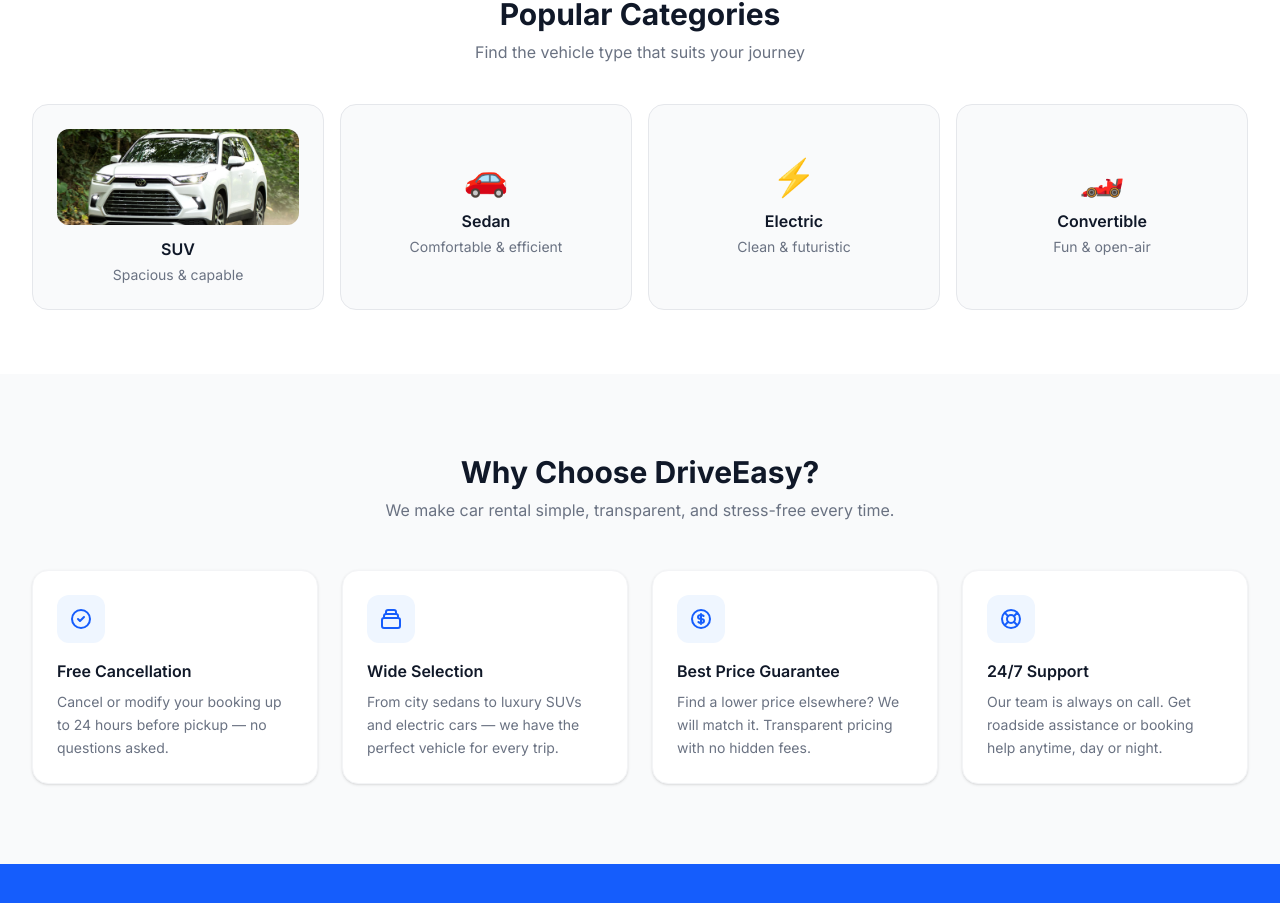
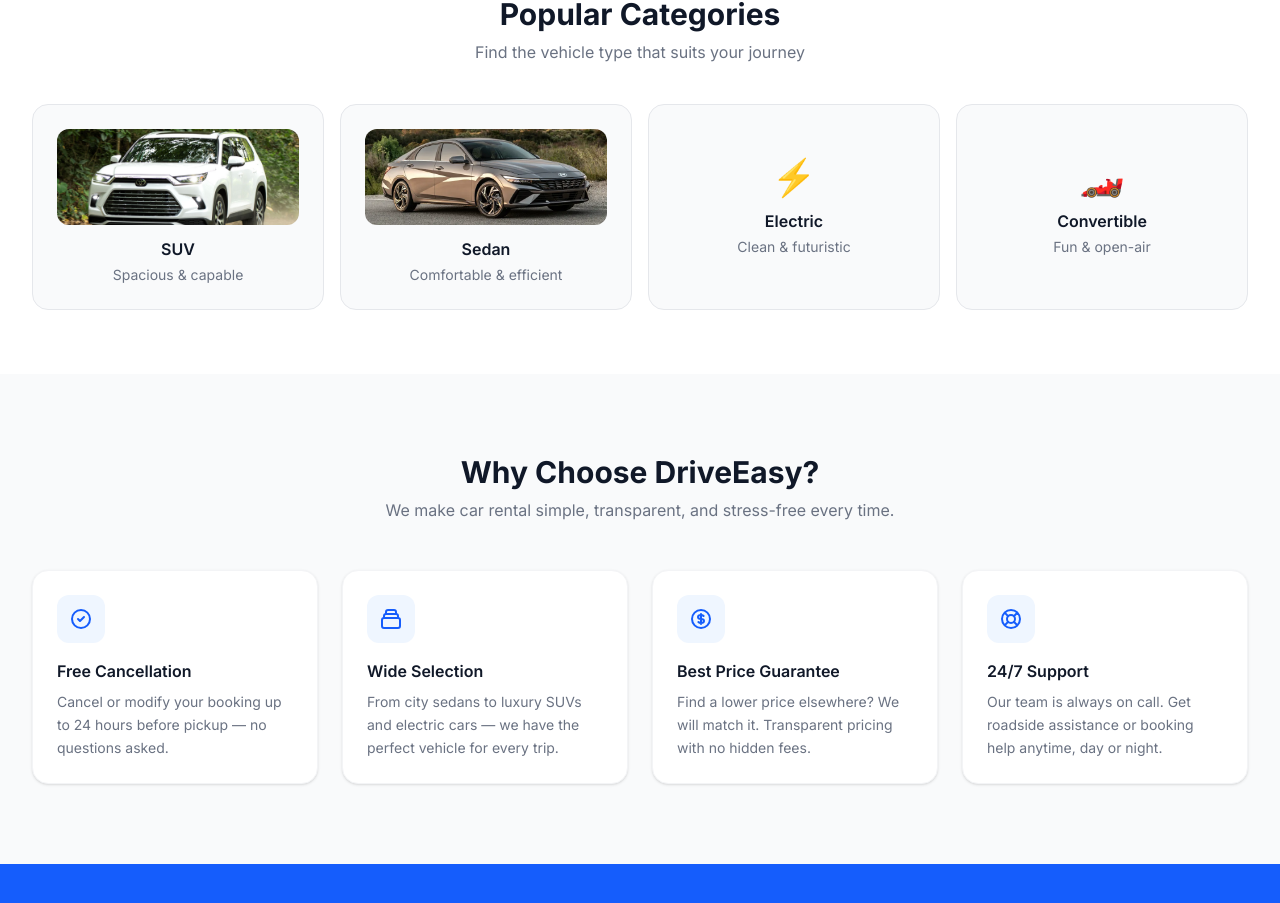
Before and after one commit to summonadev-com/car-rental-manager-john-doe-1782811759, a React (Vite) app: page / in a window 1280 px wide. Shown: the part 933-1836 px from the top of the page. Built offline with nearby package versions, Linux system fonts and the light colour scheme.

Commit message:
Use sedan photo for sedan category card on homepage

```diff
--- a/src/pages/HomePage.tsx
+++ b/src/pages/HomePage.tsx
@@ -43,7 +43,7 @@
 
 const categories = [
   { label: 'SUV', emoji: null, image: '/suv.png', description: 'Spacious & capable' },
-  { label: 'Sedan', emoji: '🚗', image: null, description: 'Comfortable & efficient' },
+  { label: 'Sedan', emoji: null, image: '/sedan.png', description: 'Comfortable & efficient' },
   { label: 'Electric', emoji: '⚡', image: null, description: 'Clean & futuristic' },
   { label: 'Convertible', emoji: '🏎️', image: null, description: 'Fun & open-air' },
 ];
```
Also changed, not shown: public/sedan.png (added).
